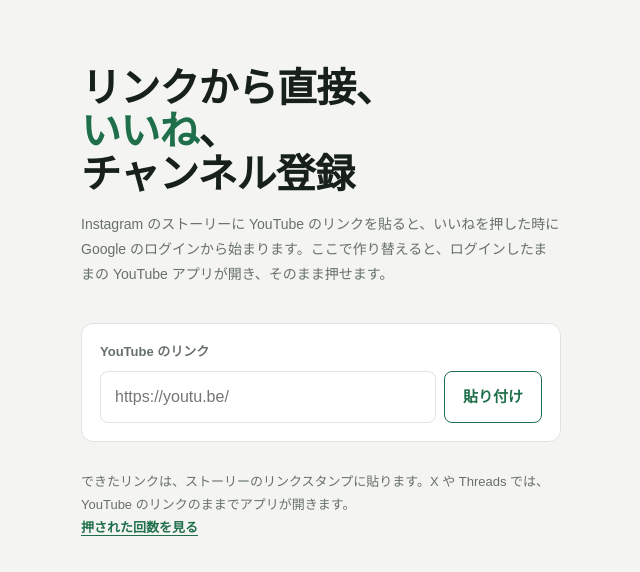
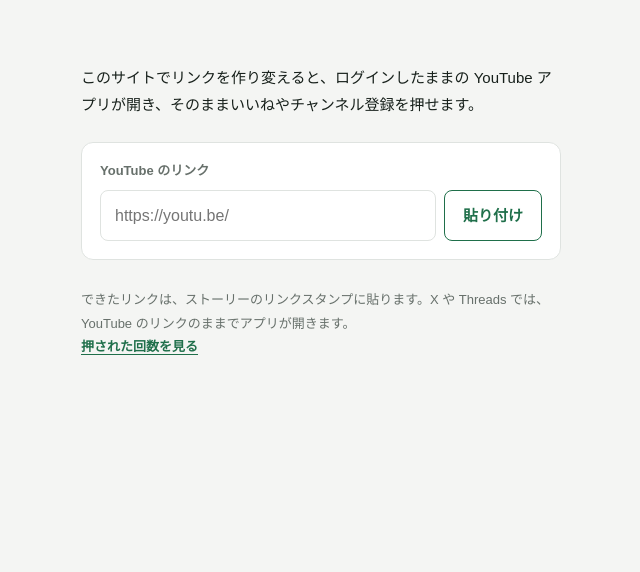
Before and after one commit to shindory2000/applink, a plain HTML site: page index.html in a window 1280 px wide. Shown: the whole page, without its empty margins (319-959 px from the left). Drawn offline with Linux system fonts and the light colour scheme.

Commit message:
Drop the maker headline; lead states what the link does
Co-Authored-By: Claude Opus 5.5 <noreply@anthropic.com>

```diff
--- a/index.html
+++ b/index.html
@@ -6,8 +6,6 @@
 <meta name="robots" content="noindex">
 <meta name="theme-color" content="#f5f6f5">
 <title>リンクから直接いいね</title>
-<link rel="preconnect" href="https://fonts.googleapis.com"><link rel="preconnect" href="https://fonts.gstatic.com" crossorigin>
-<link href="https://fonts.googleapis.com/css2?family=Zen+Kaku+Gothic+New:wght@700&display=swap" rel="stylesheet">
 <style>
   :root {
     --bg: #f4f5f3; --surface: #fff; --text: #17201b; --muted: #67706b;
@@ -25,10 +23,8 @@
 
   /* 作る画面 */
   #maker { max-width: 520px; margin: 0 auto; padding: 64px 20px 48px; }
-  .head { margin: 0 0 36px; animation: rise .9s var(--ease) both; }
-  .head h1 { margin: 0; font-family: "Zen Kaku Gothic New", "Hiragino Sans", sans-serif; font-size: 40px; line-height: 1.08; font-weight: 700; letter-spacing: -.02em; color: var(--text); }
-  .head h1 em { font-style: normal; color: var(--accent); }
-  .head p { margin: 18px 0 0; font-size: 14px; color: var(--muted); line-height: 1.8; }
+  .head { margin: 0 0 24px; animation: rise .9s var(--ease) both; }
+  .head p { margin: 0; font-size: 15px; color: var(--text); line-height: 1.8; }
   .after { margin: 28px 0 0; font-size: 13px; color: var(--muted); line-height: 1.8; animation: rise .9s .14s var(--ease) both; }
   .after a { color: var(--accent); font-weight: 600; text-underline-offset: 3px; }
   .box { background: var(--surface); border: 1px solid var(--line); border-radius: 12px; padding: 18px; animation: rise .9s .07s var(--ease) both; }
@@ -80,7 +76,7 @@
   .btn.ghost { background: var(--surface); color: var(--accent); }
   .btn.done { background: var(--accent-soft); color: var(--accent); }
   .btn svg { width: 16px; height: 16px; stroke: currentColor; fill: none; stroke-width: 1.6; stroke-linecap: round; stroke-linejoin: round; }
-  @media (max-width: 360px) { .head h1 { font-size: 34px; } #result { grid-template-columns: 96px 1fr; } .story { width: 96px; } }
+  @media (max-width: 360px) { #result { grid-template-columns: 96px 1fr; } .story { width: 96px; } }
 
   /* 押した人の画面：これから開く動画を見せて、進み具合の線を流す */
   #open { display: none; min-height: 100svh; align-items: center; justify-content: center; flex-direction: column; padding: 24px 20px; text-align: center; }
@@ -104,8 +100,7 @@
 
 <section id="maker">
   <header class="head">
-    <h1>リンクから直接、<br><em>いいね</em>、<br>チャンネル登録</h1>
-    <p>Instagram のストーリーに YouTube のリンクを貼ると、いいねを押した時に Google のログインから始まります。ここで作り替えると、ログインしたままの YouTube アプリが開き、そのまま押せます。</p>
+    <p>このサイトでリンクを作り変えると、ログインしたままの YouTube アプリが開き、そのままいいねやチャンネル登録を押せます。</p>
   </header>
   <div class="box">
     <label for="src">YouTube のリンク</label>
```
